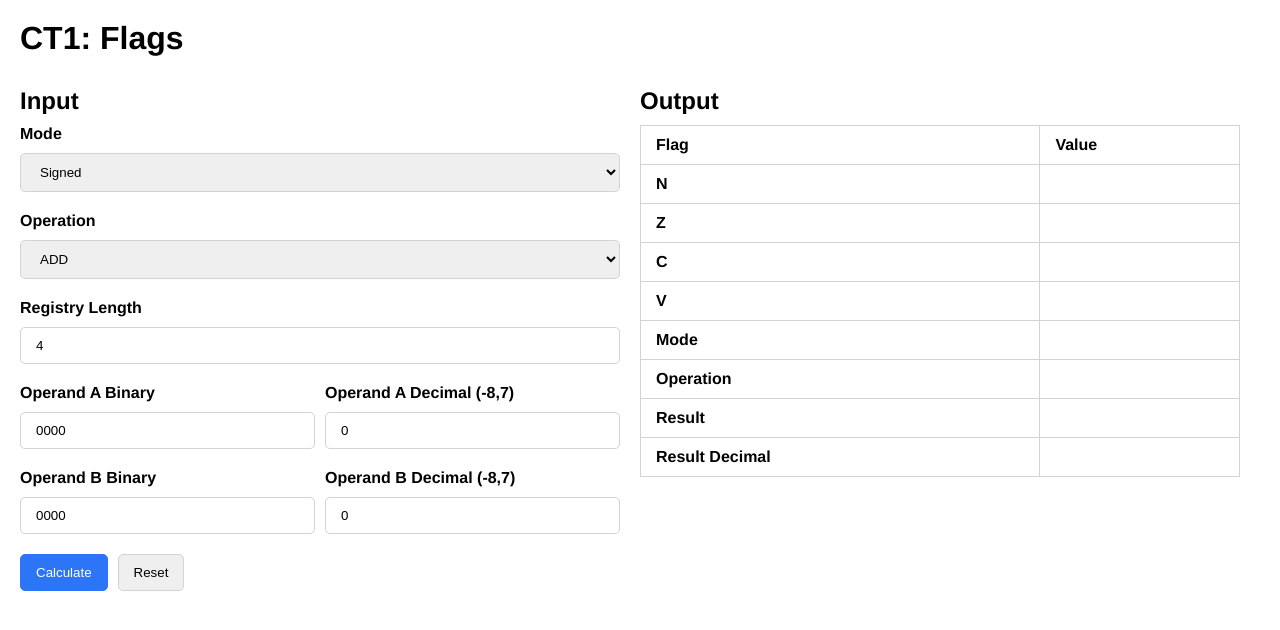
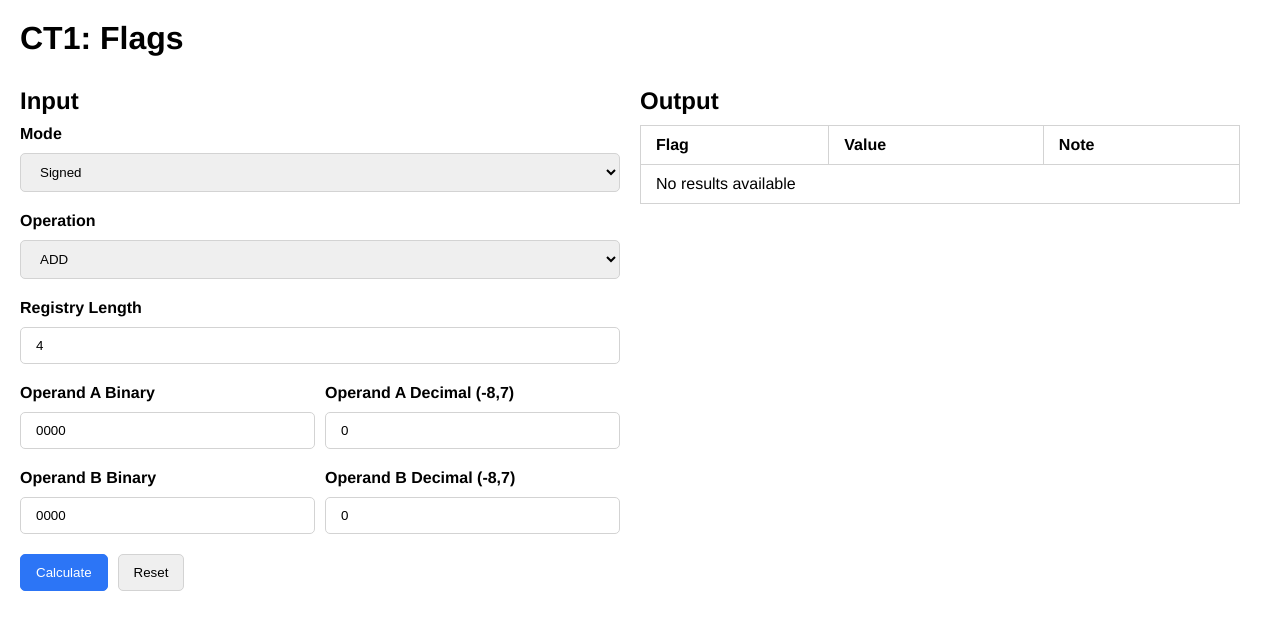
Before and after one commit to MrF3lix/condition-flags, a React (Create React App) app: page / in a window 1280 px wide. Shown: the top 630 px of the page. Built offline with nearby package versions, Linux system fonts and the light colour scheme.

Commit message:
Add additional output

```diff
--- a/src/FlagCalculator.js
+++ b/src/FlagCalculator.js
@@ -18,7 +18,7 @@ export const FlagCalculator = () => {
 
   const submit = e => {
     e.preventDefault()
-    setFlags(Flags.exec(a, b, operation, mode))
+    setFlags(Flags.exec(a, b, operation, mode, registryLength))
   }
 
   useEffect(() => {
@@ -124,43 +124,50 @@ export const FlagCalculator = () => {
             <tr>
               <th>Flag</th>
               <th>Value</th>
+              <th>Note</th>
             </tr>
           </thead>
           <tbody>
+            {flags ?
+              <>
                 <tr>
                   <th>N</th>
-              <td>{flags && flags.n}</td>
+                  <td>{flags.n}</td>
+                  <td>{flags.n === 1 ? 'Result is negative' : 'Result is positive'} </td>
                 </tr>
                 <tr>
                   <th>Z</th>
-              <td>{flags && flags.z}</td>
+                  <td>{flags.z}</td>
+                  <td>{flags.z === 1 ? 'Result is zero' : 'Result is not zero'} </td>
                 </tr>
                 <tr>
                   <th>C</th>
-              <td>{flags && flags.c}</td>
+                  <td>{flags.c}</td>
+                  <td>{flags.mode === Flags.UNSIGNED ? 'Carry' : 'Irrelevant for signed operations'}</td>
                 </tr>
                 <tr>
                   <th>V</th>
-              <td>{flags && flags.v}</td>
+                  <td>{flags.v}</td>
+                  <td>{flags.mode === Flags.SIGNED ? 'Overflow' : 'Irrelevant for unsigned operations'}</td>
                 </tr>
                 <tr>
                   <th>Mode</th>
-              <td>{flags ? flags.mode === Flags.SIGNED ? 'Signed' : 'Unsigned' : ''}</td>
+                  <td colSpan={2}>{flags.mode === Flags.SIGNED ? 'Signed' : 'Unsigned'}</td>
                 </tr>
                 <tr>
                   <th>Operation</th>
-              <td>{flags ? flags.operation === Flags.ADD ? 'ADD' : 'SUB' : ''}</td>
+                  <td colSpan={2}>{flags.operation === Flags.ADD ? 'ADD' : 'SUB'}</td>
                 </tr>
                 <tr>
                   <th>Result</th>
-              <td>{flags && flags.result}</td>
+                  <td>{flags.result}</td><td>{Flags.binToDec(flags.result, flags.registryLength, flags.mode === Flags.SIGNED)}</td>
                 </tr>
+              </>
+            :
             <tr>
-              <th>Result Decimal</th>
-              <td>{flags && Flags.binToDec(flags.result, registryLength, flags.mode === Flags.SIGNED)}</td>
-              {/* <td>{flags && parseInt(flags.result, 2) * (flags.result.startsWith('1') ? -1 : 1)}</td> */}
-              {/* <td>{flags && bin2Dec(flags.result.join(''), registryLength, mode == Flags.SIGNED).toString()}</td> */}
+              <td colSpan={3}>No results available</td>
             </tr>
+          }
           </tbody>
         </table>
       </div>
--- a/src/lib/flags.js
+++ b/src/lib/flags.js
@@ -39,7 +39,7 @@ export const binToDec = (binaryValue, binaryLength, isSigned) => {
 }
 
 
-export const exec = (a, b, operation, mode) => {
+export const exec = (a, b, operation, mode, registryLength) => {
   a = toBinaryArray(a, mode)
   b = toBinaryArray(b, mode)
 
@@ -47,7 +47,7 @@ export const exec = (a, b, operation, mode) => {
   let n = getNegativeFlag(result)
   let z = getZeroFlag(result)
 
-  return { n, z, c, v, result: result.join(''), mode, operation }
+  return { n, z, c, v, result: result.join(''), mode, operation, registryLength }
 }
 
 export const decToBin = (decVal, binaryLength) => {
```
Lines whose indentation alone changed are shown as unchanged.
